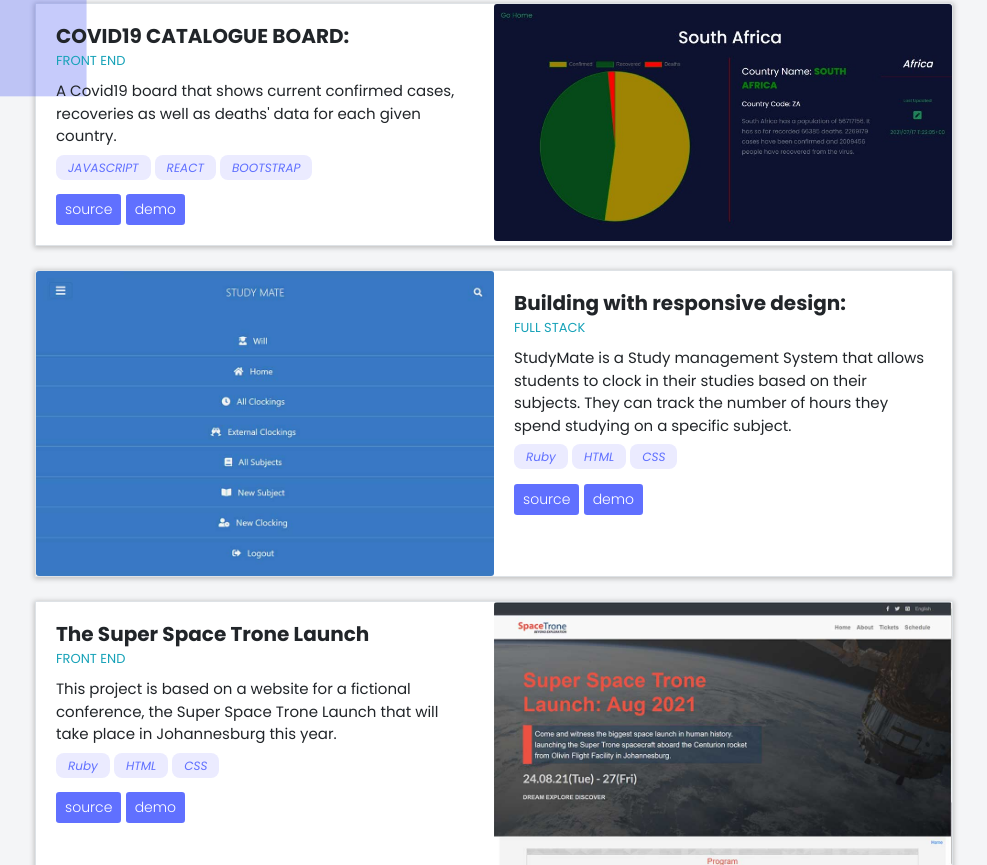
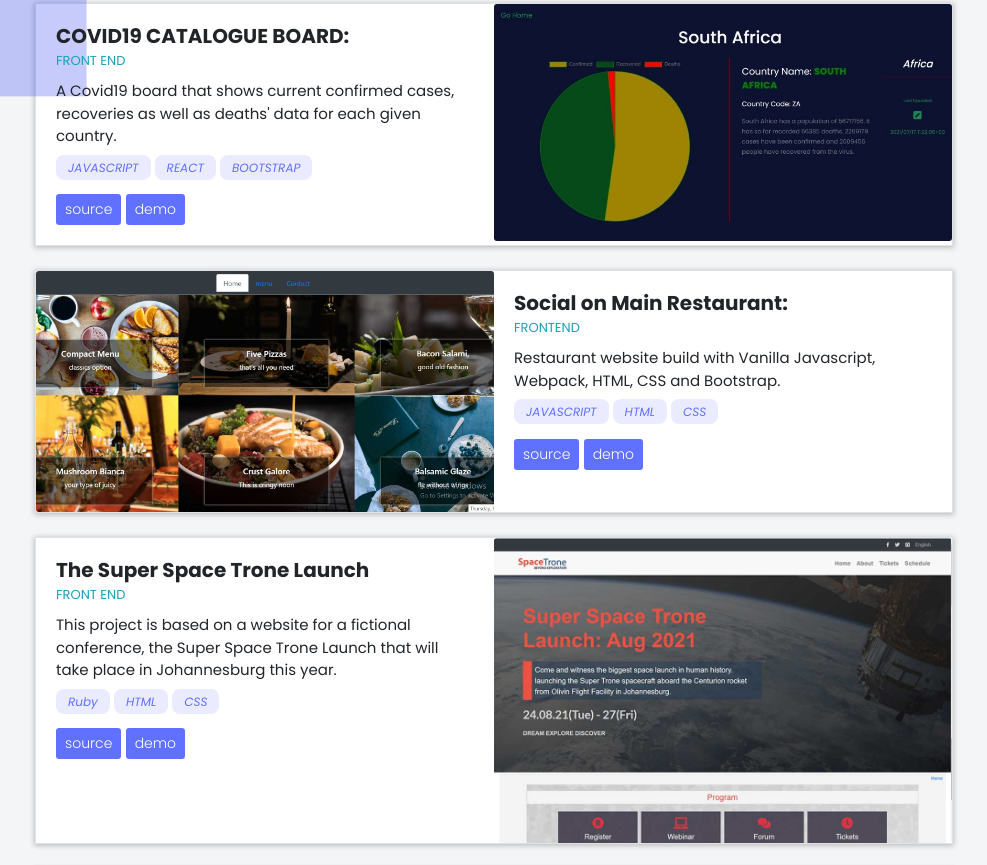
Before and after one commit to BigWizzo/portfolio, a website built with webpack: page src/index.html in a window 1280 px wide. Shown: the part 822-1687 px from the top of the page, without its empty margins (146-1133 px from the left). Built offline with nearby package versions, Linux system fonts and the light colour scheme.

Commit message:
Add restaurant

```diff
--- a/src/index.html
+++ b/src/index.html
@@ -206,24 +206,22 @@
               <img
                 class="card-img"
                 alt="rails-capstone"
-                src="./images/rails-capstone.jpg"
+                src="./images/restaurant.jpg"
               />
             </div>
             <div class="card-body col-md-6 ranking-border">
               <h5 class="pro-title fam-hd font-weight-bold mb-0">
-                Building with responsive design:
+                Social on Main Restaurant:
               </h5>
               <div class="">
-                <span class="pro-stack font-13 text-info">FULL STACK</span>
+                <span class="pro-stack font-13 text-info">FRONTEND</span>
               </div>
               <p class="pro-content mt-2 mb-2 font-15">
-                StudyMate is a Study management System that allows students to
-                clock in their studies based on their subjects. They can track
-                the number of hours they spend studying on a specific subject.
+                Restaurant website build with Vanilla Javascript, Webpack, HTML, CSS and Bootstrap.
               </p>
               <div class="pro-lang mb-3 font-15">
                 <span class="lang-span font-12 tag-bg-blue tag-blue font-italic"
-                  >Ruby</span
+                  >JAVASCRIPT</span
                 >
                 <span class="lang-span font-12 tag-bg-blue tag-blue font-italic"
                   >HTML</span
@@ -238,7 +236,7 @@
               >
                 <a
                   class="text-white"
-                  href="https://github.com/BigWizzo/RoR-Capstone"
+                  href="https://github.com/BigWizzo/restaurant"
                   target="_blank"
                   >source</a
                 >
@@ -249,7 +247,7 @@
               >
                 <a
                   class="text-white"
-                  href="https://whispering-ocean-64491.herokuapp.com/"
+                  href="https://bigwizzo.github.io/restaurant/"
                   target="_blank"
                   >demo</a
                 >
@@ -423,7 +421,7 @@
             </h5>
             <div class="">
               <span class="pro-stack font-12 text-info"
-                >JAVASCRIPT | CSS | HTML | RUBY | RAILS</span
+                >JAVASCRIPT | REACT | CSS | HTML | RUBY | RAILS</span
               >
             </div>
             <p class="pro-content mt-2 mb-2 font-15">
```
Also changed, not shown: src/images/rails-capstone.jpg (deleted), src/images/restaurant.jpg (added).
